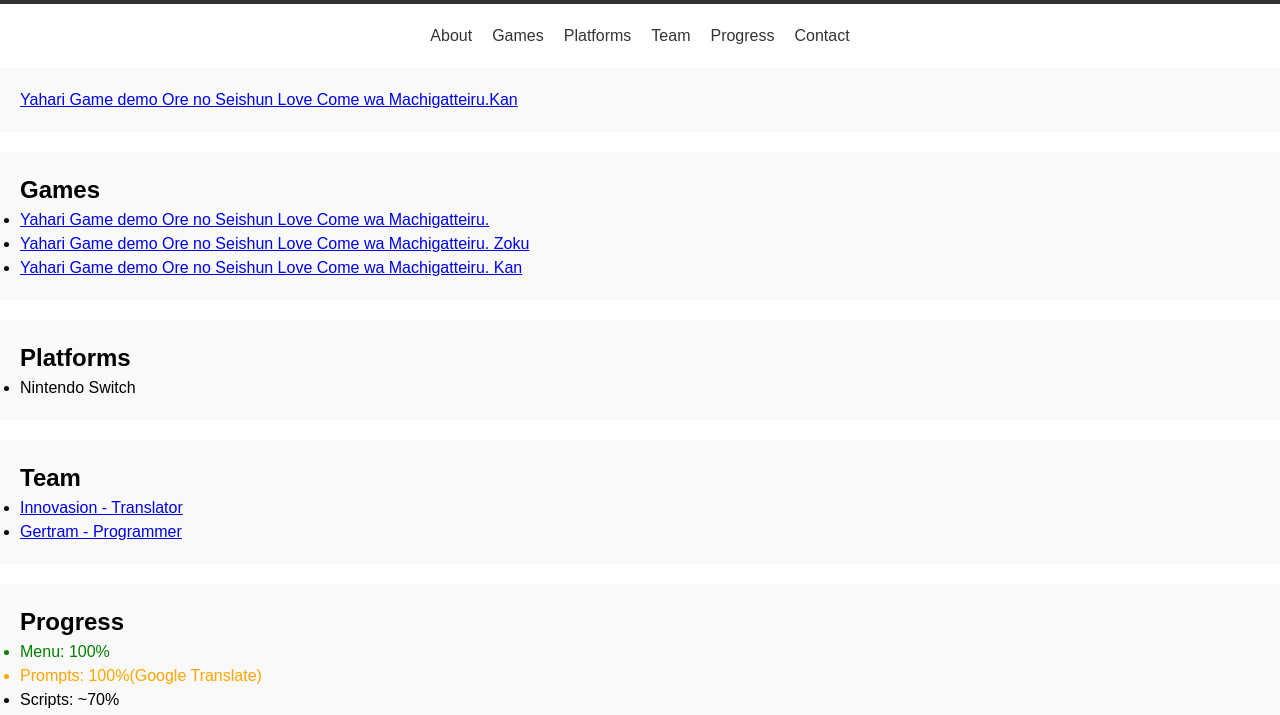
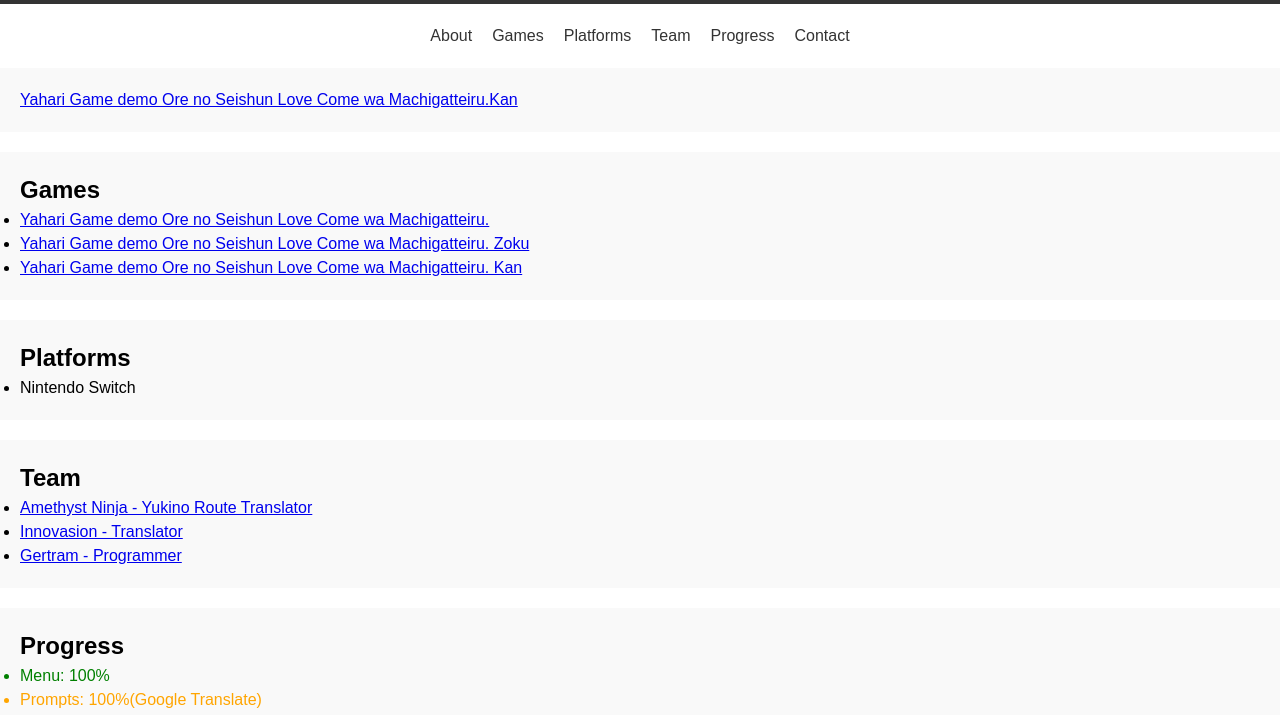
Before and after one commit to Gertram/OregairuVitaSwitch, a plain HTML site: page oregairu_kan.html in a window 1280 px wide. Shown: the part 84-799 px from the top of the page. Drawn offline with Linux system fonts and the light colour scheme.

Commit message:
Added Amethyst Ninja. Innovasion new link

```diff
--- a/oregairu_kan.html
+++ b/oregairu_kan.html
@@ -57,7 +57,8 @@
 <section id="team">
     <h2>Team</h2>
     <ul>
-        <li><a href="https://www.youtube.com/@innovasion7081">Innovasion - Translator</a></li>
+        <li><a href="https://www.youtube.com/@AmethystNinja04">Amethyst Ninja - Yukino Route Translator</a></li>
+        <li><a href="https://www.youtube.com/@in-no-evasion">Innovasion - Translator</a></li>
         <li><a href="https://github.com/Gertram">Gertram - Programmer</a></li>
     </ul>
 </section>
```
Also changed, not shown: oregairu.html (+1 -1 lines), oregairu_zoku.html (+1 -1 lines).
